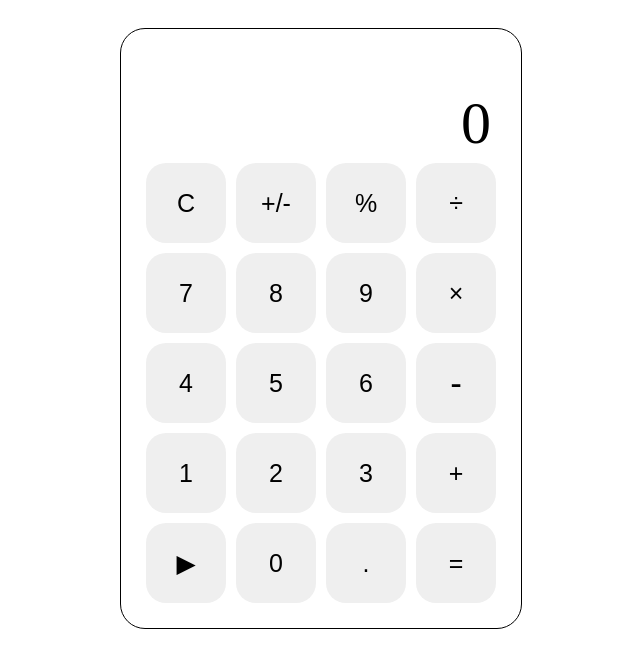
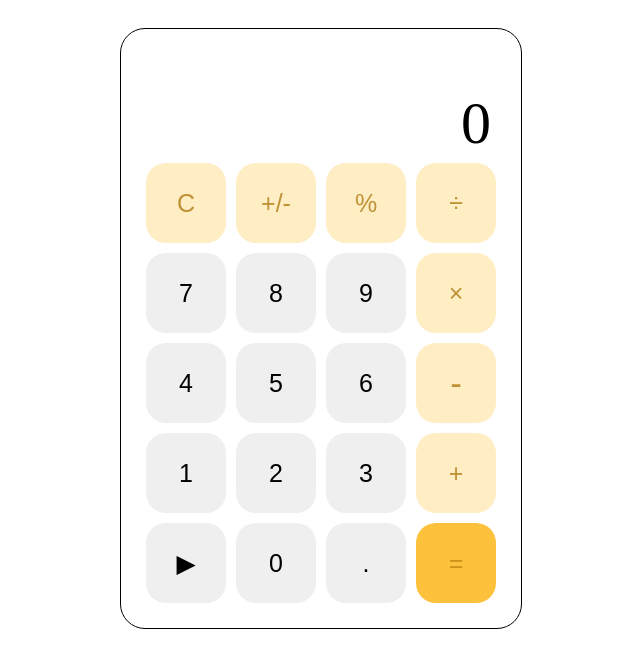
Before and after one commit to primovere/calculator, a plain HTML site: page index.html in a window 1280 px wide. Shown: the whole page, without its empty margins (319-959 px from the left). Drawn offline with Linux system fonts and the light colour scheme.

Commit message:
Change the color of operator and function buttons

```diff
--- a/styles.css
+++ b/styles.css
@@ -52,3 +52,14 @@ body {
   display: flex;
   justify-content: center;
 }
+
+.function-buttons button,
+.operator {
+  background-color: #ffedc4;;
+  color: #bf9236;
+}
+
+.equal {
+  background-color: #fdc13c;
+  color: #cd9218;
+}
```
